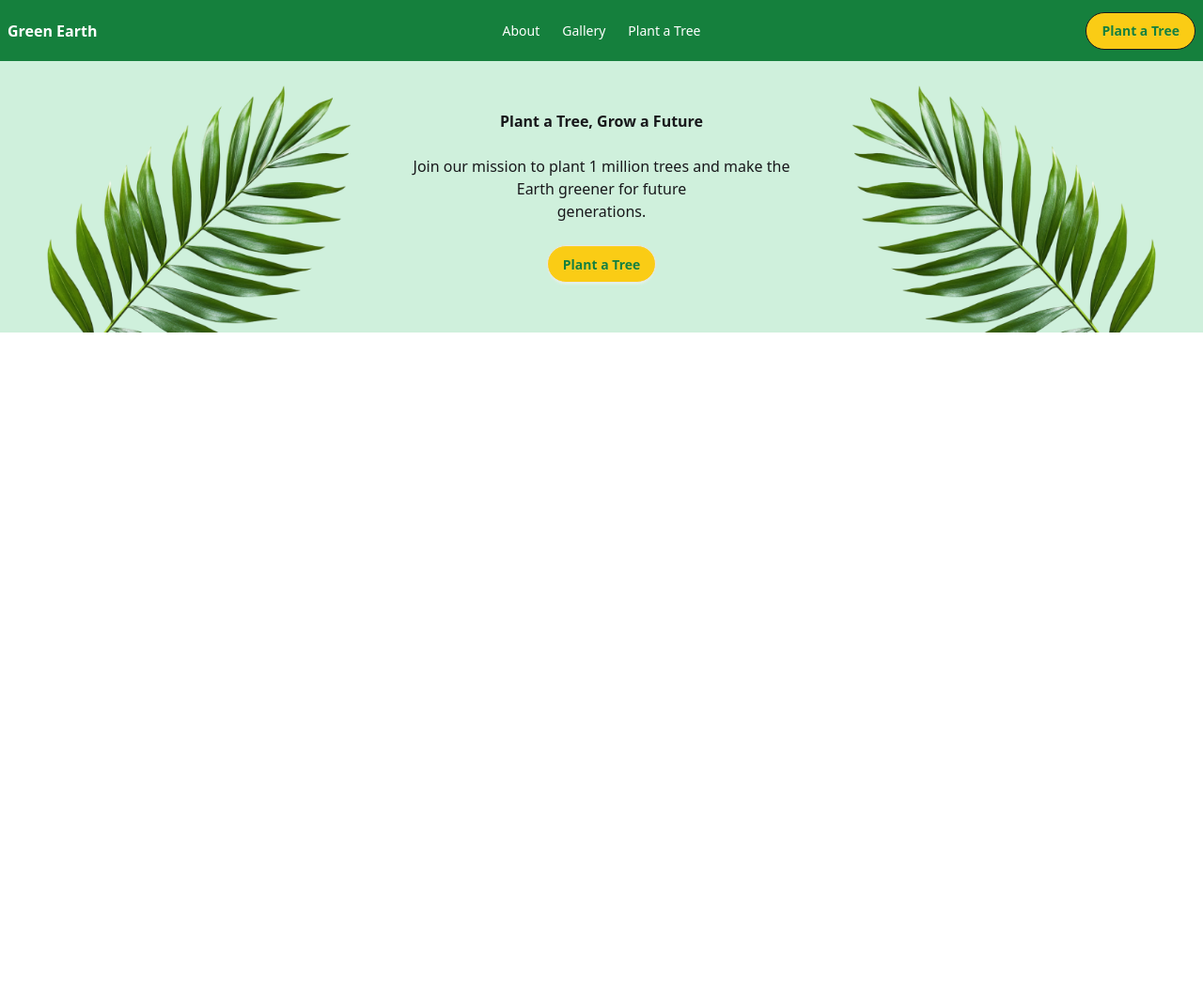
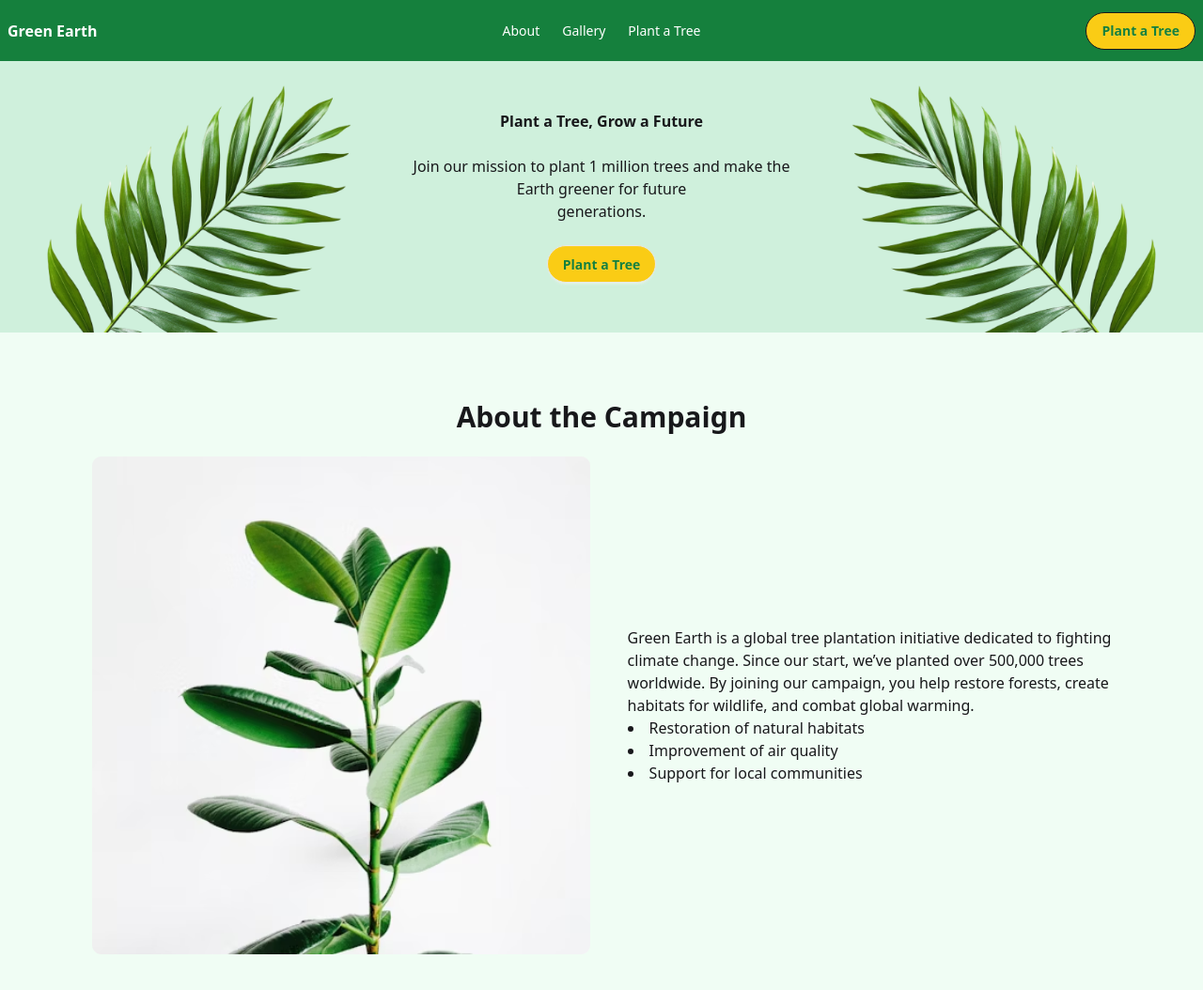
Before and after one commit to miraz7914/Assignment-06, a plain HTML site: page index.html in a window 1280 px wide. Shown: the whole page at 94% size. Before the commit the page ends 800 px from the top, so only its background shows below. Drawn offline with nearby package versions, Linux system fonts and the light colour scheme.

Commit message:
about campaign done

```diff
--- a/index.html
+++ b/index.html
@@ -77,5 +77,27 @@
    </div>
    </section>
 
+
+
+
+
+   <section class="p-12 bg-[#f0fdf4] ">
+     <div class="text-center p-6">
+      <h1 class="text-3xl font-bold">About the Campaign</h1>
+     </div>
+     <div>
+      <div class="flex justify-center items-center gap-10 flex-col md:flex-row">
+        <img class="w-[530px] h-[530px]" src="./assets/about.png" alt="">
+        <div>
+            <p>Green Earth is a global tree plantation initiative dedicated to fighting <br> climate change. Since our start, we’ve planted over 500,000 trees <br> worldwide. By joining our campaign, you help restore forests, create <br> habitats for wildlife, and combat global warming.</p>
+           <li>Restoration of natural habitats</li>
+           <li>Improvement of air quality</li>
+           <li>Support for local communities</li>
+        </div>
+      </div>
+     </div>
+
+   </section>
+
 </body>
 </html>
```
